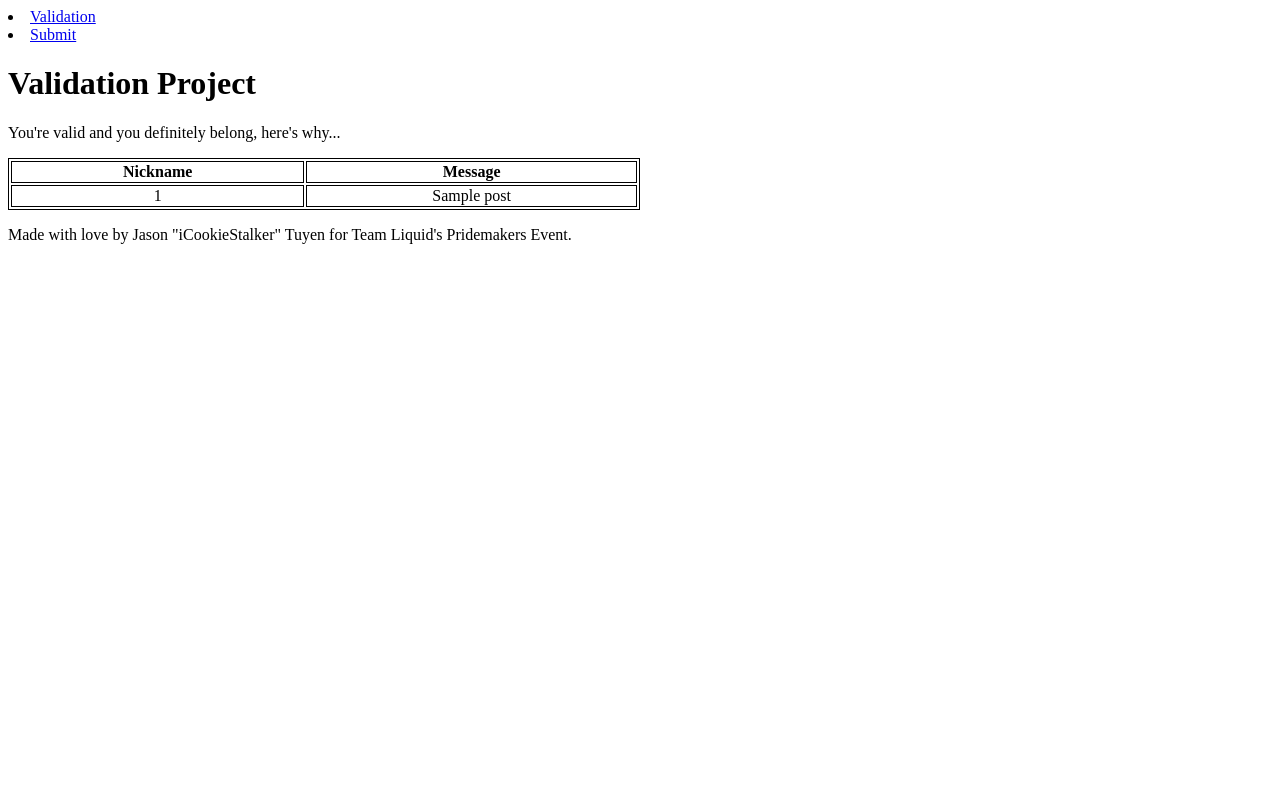
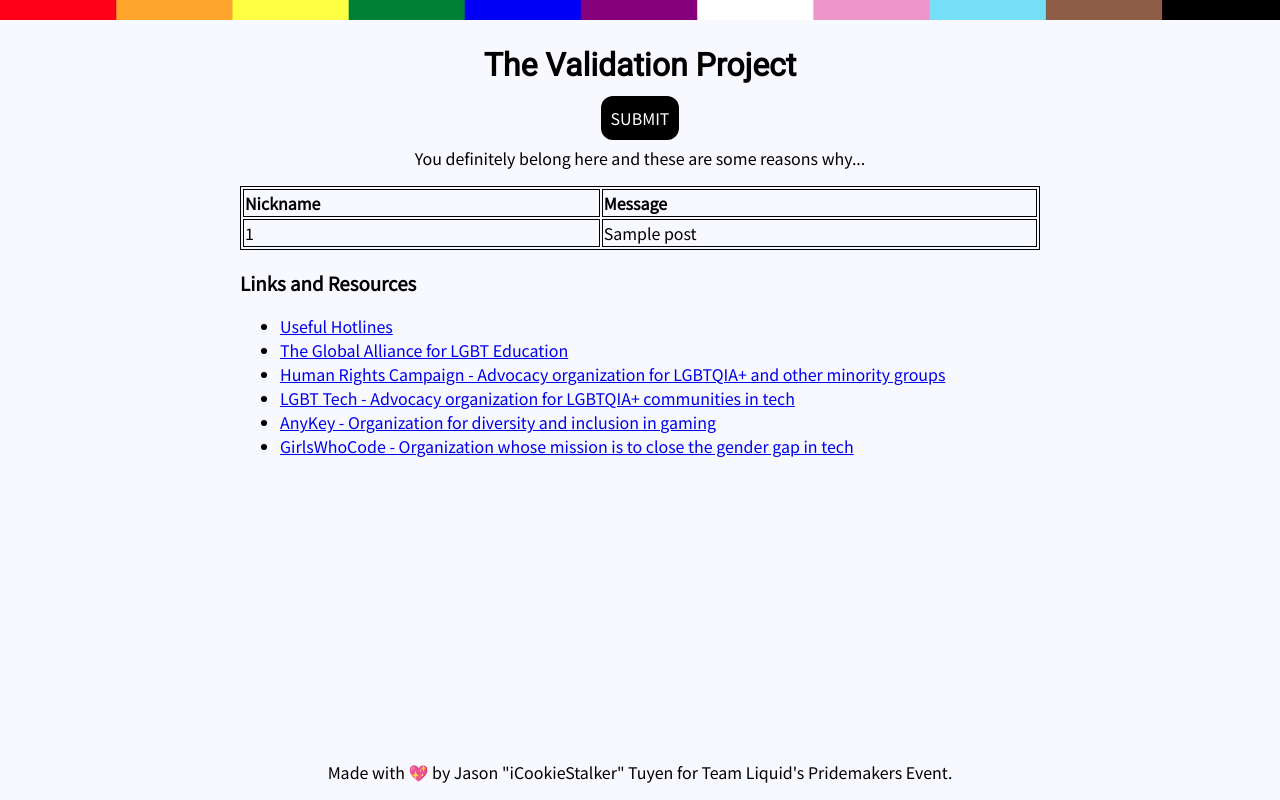
Before and after one commit to JasonTuyen/validation-pridemakers, a Flask app: page / in a window 1280 px wide. Run offline with Flask 2, Linux system fonts and the light colour scheme; a database or web service that is not in the repository returns one stand-in record (values such as "Sample title"); some libraries are stand-ins or nearby versions.

Commit message:
Design updates

```diff
--- a/static/style.css
+++ b/static/style.css
@@ -1,7 +1,45 @@
-td {
-    text-align:center;
+html{
+    background-color: #F8F8FF;
+}
+
+body{
+    margin: 0px;
+    font-family: 'Noto Sans JP', sans-serif;
+}
+
+h1{
+    font-family: 'Roboto', sans-serif;
+}
+
+.posts, .links, .form{
+    text-align: left;
+    width: 800px;
+    margin: 0 auto;
+}
+
+.welcome{
+    text-align: center;
+}
+
+.btn{
+    text-decoration: none;
+    color: white;
+    background-color: black;
+    padding: 10px;
+    border-radius: 12px;
+}
+
+.btn:hover{
+    background-color: grey;
 }
 
 table, th, td {
     border: 1px solid black;
-  }
+}
+
+footer{
+    text-align: center;
+    position: absolute;
+    bottom: 0;
+    width: 100%;
+}
--- a/templates/index.html
+++ b/templates/index.html
@@ -1,21 +1,25 @@
 <!DOCTYPE html>
 <html>
     <head>
+        <link rel="preconnect" href="https://fonts.gstatic.com">
+        <link href="https://fonts.googleapis.com/css2?family=Noto+Sans+JP&family=Roboto&display=swap" rel="stylesheet">
         <link rel="stylesheet" href="{{ url_for('static', filename='style.css') }}" />
         <title>Validation Project</title>
     </head>
 
     <body>
-        <header>
-            <li><a href="/">Validation</a></li>
-            <li><a href="/form">Submit</a></li>
-        </header>
+        <div class="bar">
+            <img src="{{ url_for('static', filename='pride-color-bar.jpg') }}" height="20" width=100%>
+        </div>
 
-        <h1>Validation Project</h1>
-        <p>You're valid and you definitely belong, here's why...</p>
+        <div class="welcome">
+            <h1>The Validation Project</h1>
+            <a class="btn" href="/form">SUBMIT</a>
+            <p>You definitely belong here and these are some reasons why...</p>
+        </div>
 
         <div class="posts">
-            <table style="width:50%">
+            <table style="width:100%">
                 <tr>
                   <th>Nickname</th>
                   <th>Message</th>
@@ -30,11 +34,19 @@
         </div>
 
         <div class="links">
-
+            <h3>Links and Resources</h3>
+            <ul>
+                <li><a href="https://pflag.org/hotlines">Useful Hotlines</a></li>
+                <li><a href="https://www.gale.info/en/home">The Global Alliance for LGBT Education</a></li>
+                <li><a href="https://www.hrc.org/">Human Rights Campaign - Advocacy organization for LGBTQIA+ and other minority groups</a></li>
+                <li><a href="https://www.lgbttech.org/">LGBT Tech - Advocacy organization for LGBTQIA+ communities in tech</a></li>
+                <li><a href="https://www.anykey.org/">AnyKey - Organization for diversity and inclusion in gaming</a></li>
+                <li><a href="https://girlswhocode.com/">GirlsWhoCode - Organization  whose mission is to close the gender gap in tech</a></li>
+            </ul>
         </div>
 
         <footer>
-            <p>Made with love by Jason "iCookieStalker" Tuyen for Team Liquid's Pridemakers Event.</p>
+            <p>Made with 💖 by Jason "iCookieStalker" Tuyen for Team Liquid's Pridemakers Event.</p>
         </footer>
     </body>
 </html>
```
Also changed, not shown: templates/form.html (+18 -7 lines), templates/thanks.html (+16 -7 lines), static/pride-color-bar.jpg (added).
